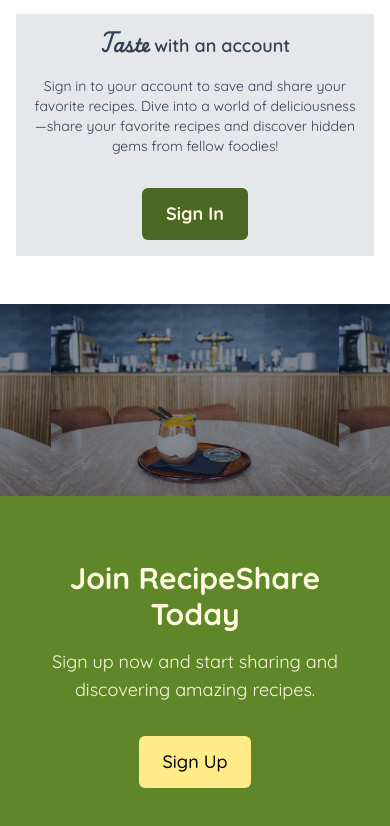
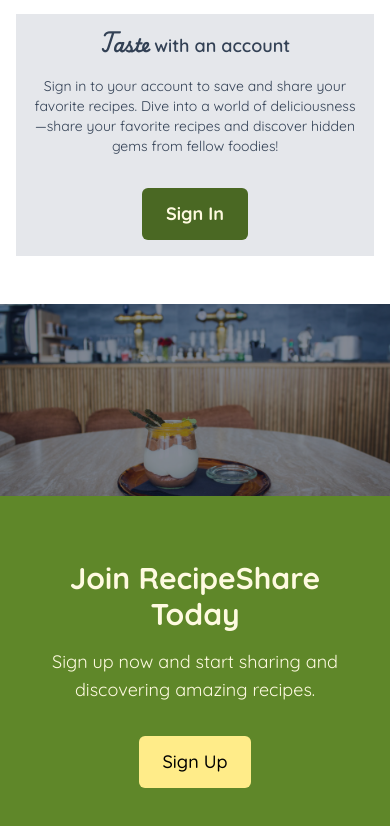
Before and after one commit to chirix33/recipe-sharing-app, a Next.js app: page / in a window 390 px wide. Shown: the part 607-1433 px from the top of the page. Built offline with nearby package versions, Linux system fonts and the light colour scheme; no server answers; a web font is replaced by a local one.

Commit message:
Refactor parallax image section in Home component for improved styling

```diff
--- a/app/page.tsx
+++ b/app/page.tsx
@@ -82,7 +82,7 @@ export default function Home() {
       </div>
 
       {/* Parallax Image */}
-      <div className="w-full bg-[url('/images/parallax_image.jpg')] bg-contain lg:bg-cover lg:bg-fixed bg-center h-48 lg:h-96">
+      <div className="w-full bg-[url('/images/parallax_image.jpg')] bg-cover lg:bg-fixed bg-center h-48 lg:h-96">
         <div className="w-full h-full flex flex-col items-center justify-center px-6 py-16 text-center bg-slate-900/50 text-slate-50">
         </div>
       </div>
```
